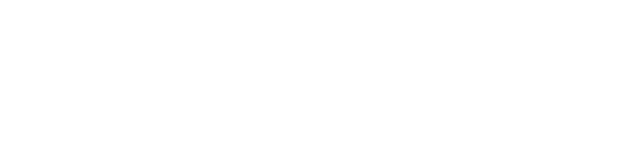
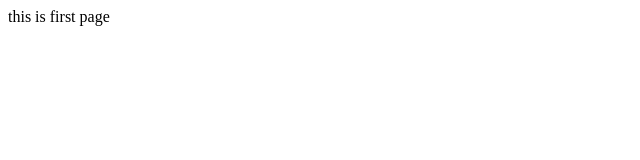
Before and after one commit to vivekshah1988/gitdemo, a plain HTML site: page first.html in a window 1280 px wide. Shown: the whole page, without its empty margins (0-640 px from the left). Drawn offline with Linux system fonts and the light colour scheme.

Commit message:
this is first change in first page

```diff
--- a/first.html
+++ b/first.html
@@ -6,6 +6,6 @@
     <title>Document</title>
 </head>
 <body>
-
+    this is first page
 </body>
 </html>
```
